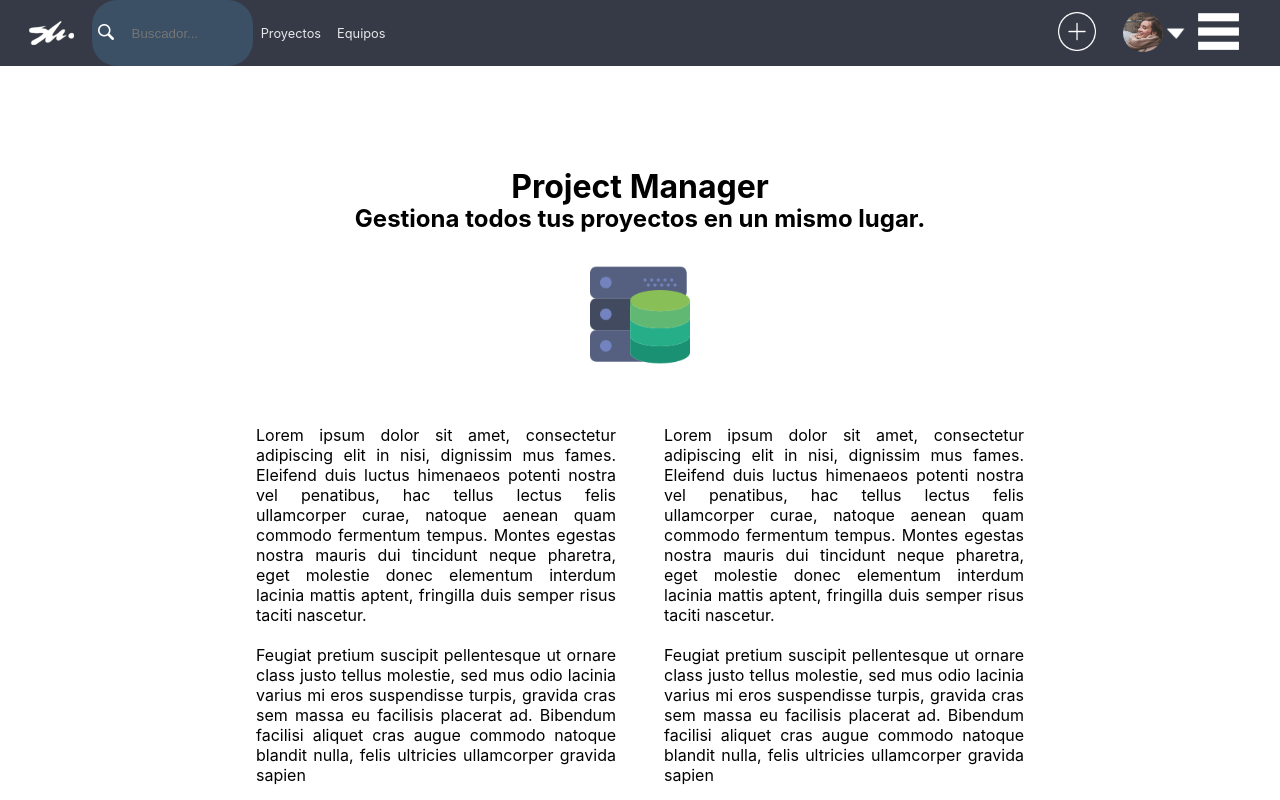
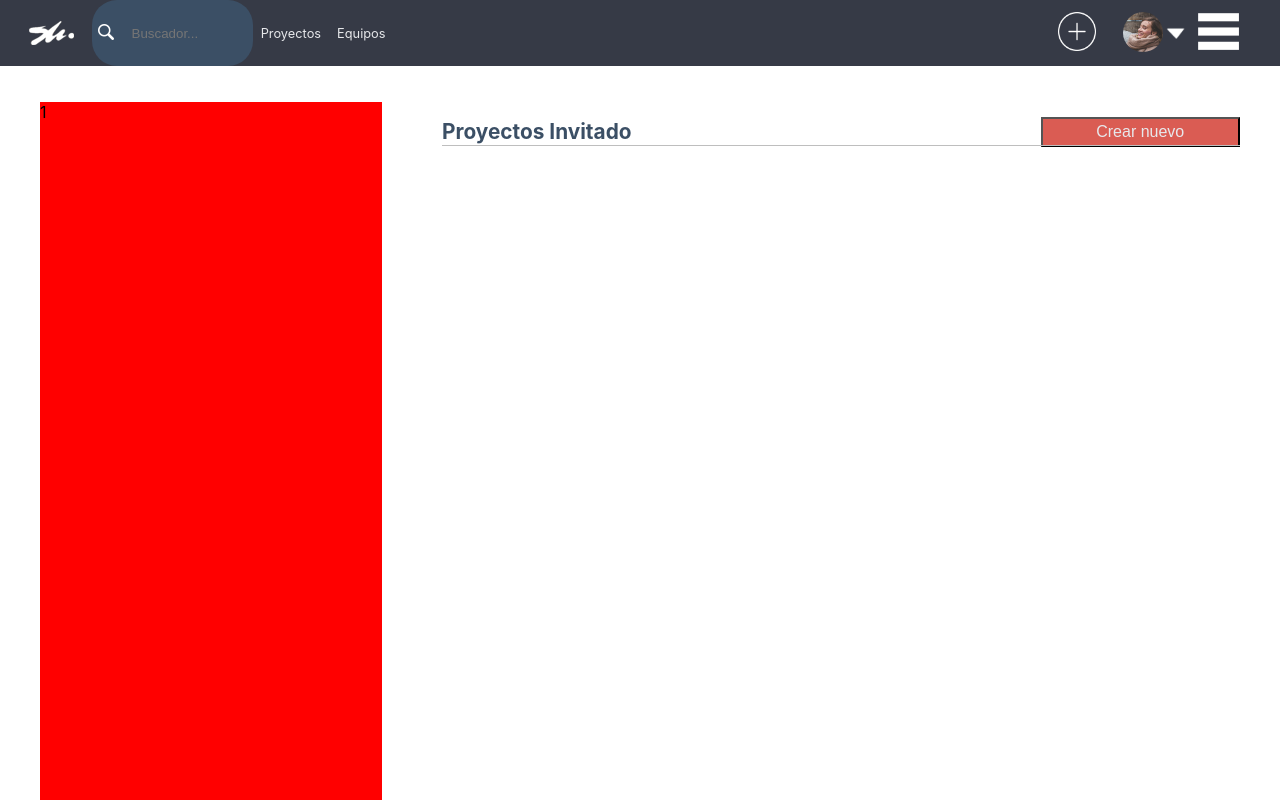
Before and after one commit to OscarEstudioSKR/projects_manager, a React (Create React App) app: page / in a window 1280 px wide. Shown: the top 800 px of the page. Built offline with nearby package versions, Linux system fonts and the light colour scheme.

Commit message:
crear proyectos base

```diff
--- a/src/App.js
+++ b/src/App.js
@@ -11,22 +11,27 @@ class App extends Component {
   constructor(){
     super();
     this.state= {
-      pagina: "Main",
+      pagina: "Proyectos",
       cliente: {
         nombre: "Invitado",
         imgUser: "Invitado",
-        correo: ""
+        correo: "",
+        proyectos: [],
       },
     }
   }
 
   cambiarPagina = (e) => this.setState({ pagina: e });
 
+  nuevoProyecto = (e) => {
+    let todos = this.state.cliente.proyectos.push(e);
+    this.setState({ proyectos: todos });}
+
   render() {
     return (
       <div className="App">
         {<Nav user={this.state} cambiarPagina={this.cambiarPagina}/>}
-        <Header user={this.state} cambiarPagina={this.cambiarPagina}/>
+        <Header user={this.state} cambiarPagina={this.cambiarPagina} nuevoProyecto={this.nuevoProyecto}/>
         <Footer user={this.state} cambiarPagina={this.cambiarPagina}/>
       </div>
     );
--- a/src/Header.css
+++ b/src/Header.css
@@ -1,4 +1,4 @@
-.Header{
+.Cuerpo{
     width: 95%;
     max-width: 1200px;
     -ms-flex-item-align: center;
@@ -17,11 +17,12 @@
         -ms-flex-align: center;
             align-items: center;
     text-align: center;
+    color: var(--color2)
 
 }
 .MainPage h1{
     width: 100%;
-    padding-top: 10vh;
+    padding-top: 3vh;
 }
 .MainPage h2{
     margin-top: -2%;
--- a/src/Header.js
+++ b/src/Header.js
@@ -9,12 +9,12 @@ class Header extends Component {
   }
     render() {
       return (
-        <div className="Header">
-            {this.props.user.pagina === "Main" && <this.Main />}
-            {this.props.user.pagina === "Proyectos" && <this.Proyectos />}
-            {this.props.user.pagina === "Equipos" && <this.Equipos />}
-            {this.props.user.pagina === "Perfil" && <this.Perfil />}
-            {this.props.user.pagina === "Opciones" && <this.Opciones />}
+        <div className="Cuerpo">
+            {this.props.user.pagina === "Main" && <this.Main user={this.props.user}/>}
+            {this.props.user.pagina === "Proyectos" && <this.Proyectos user={this.props.user} nuevoProyecto={this.props.nuevoProyecto} caja={<this.CajaProject />}/>}
+            {this.props.user.pagina === "Equipos" && <this.Equipos user={this.props.user}/>}
+            {this.props.user.pagina === "Perfil" && <this.Perfil user={this.props.user}/>}
+            {this.props.user.pagina === "Opciones" && <this.Opciones user={this.props.user}/>}
         </div>
       );
     }
@@ -30,23 +30,41 @@ class Header extends Component {
           </div>
         </div>);}
 
-    Proyectos(){
+    Proyectos(e){
       return(
-        <div className="MainPage">
-          <h1>Proyectos</h1><h2>Gestiona todos tus proyectos en un mismo lugar.</h2>
+        <div className="ProyectosPage">
+
+          <div className="proyectosPage-div1">1</div>
+
+          <div className="proyectosPage-div2">
+            <div className="proyectosPage-div2-cabecera">
+              <h2>{"Proyectos "+e.user.cliente.nombre}</h2>
+              <button onClick={e.nuevoProyecto}>Crear nuevo</button>
+              <line></line>
+            </div>
+            <div className="proyectosPage-div2-contenido">
+             { e.user.cliente.proyectos.map(()=>e.caja)}
+            </div>
+          </div>
         </div>);}
 
-    Equipos(){
+    CajaProject(e){
+      return(
+        <div className="CajaProject">
+          <p>Caja Project</p>
+        </div>);}
+
+    Equipos(e){
       return(
         <div className="MainPage">
           <h1>Equipos</h1><h2>Gestiona todos tus proyectos en un mismo lugar.</h2>
         </div>);}
-    Perfil(){
+    Perfil(e){
       return(
         <div className="MainPage">
           <h1>Perfil</h1><h2>Gestiona todos tus proyectos en un mismo lugar.</h2>
         </div>);}
-    Opciones(){
+    Opciones(e){
         return(
           <div className="MainPage">
             <h1>Opciones</h1><h2>Gestiona todos tus proyectos en un mismo lugar.</h2>
--- a/src/colores.css
+++ b/src/colores.css
@@ -5,4 +5,5 @@
     --color3: #5c7693;
     --color4: #0366d6;
     --color5: rgb(195, 195, 196);
+    --color6: #da5c53;
 }
--- /dev/null
+++ b/src/css/proyectos.css
@@ -0,0 +1,65 @@
+
+.ProyectosPage{
+    display: flex;
+
+    width: 100%;
+    margin-top: 3%;
+    margin-bottom: 5%;
+
+}
+
+.ProyectosPage div{
+
+}
+
+.proyectosPage-div1{
+    background: red;
+    width: 30%;
+    height: 700px;
+}
+
+.proyectosPage-div2{
+    width: 70%;
+    margin-left: 5%;
+
+}
+.proyectosPage-div2-cabecera{
+    height: 30px;
+    background: none;
+    color: var(--color2);
+    display: flex;
+    flex-flow: row wrap;
+    justify-content: space-between;
+    align-items: center;
+}
+.proyectosPage-div2-cabecera h2{
+    font-size: 1.3em;
+}
+.proyectosPage-div2-cabecera button{
+    background: var(--color6);
+    color: var(--color0);
+    width: 25%;
+    height: 100%;
+    font-size: 1em;
+
+}
+.proyectosPage-div2-cabecera line{
+    background: rgb(190, 190, 190);
+    margin-top: -4%;
+    width: 100%;
+    height: 1px;
+
+}
+.proyectosPage-div2-contenido{
+    margin-top: 5%;
+    display: flex;
+    flex-flow: row wrap;
+    justify-content: space-between;
+}
+
+.CajaProject{
+    width: 48%;
+    margin: 1%;
+    height: 100px;
+    background: var(--color3);
+}
--- a/src/index.js
+++ b/src/index.js
@@ -6,6 +6,7 @@ import './Nav.css';
 import './Header.css';
 import './Footer.css';
 import './App.css';
+import './css/proyectos.css';
 import App from './App';
 import Buscador from './elements/js/Buscador.js';
 import './elements/css/Buscador.css';
```
